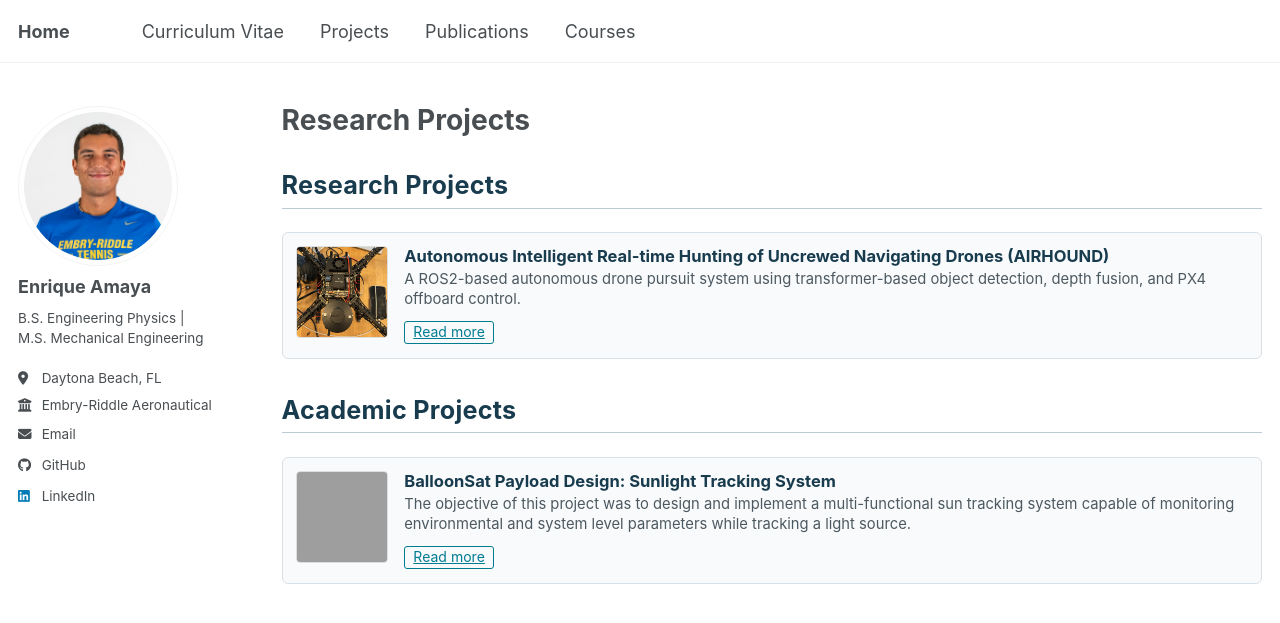
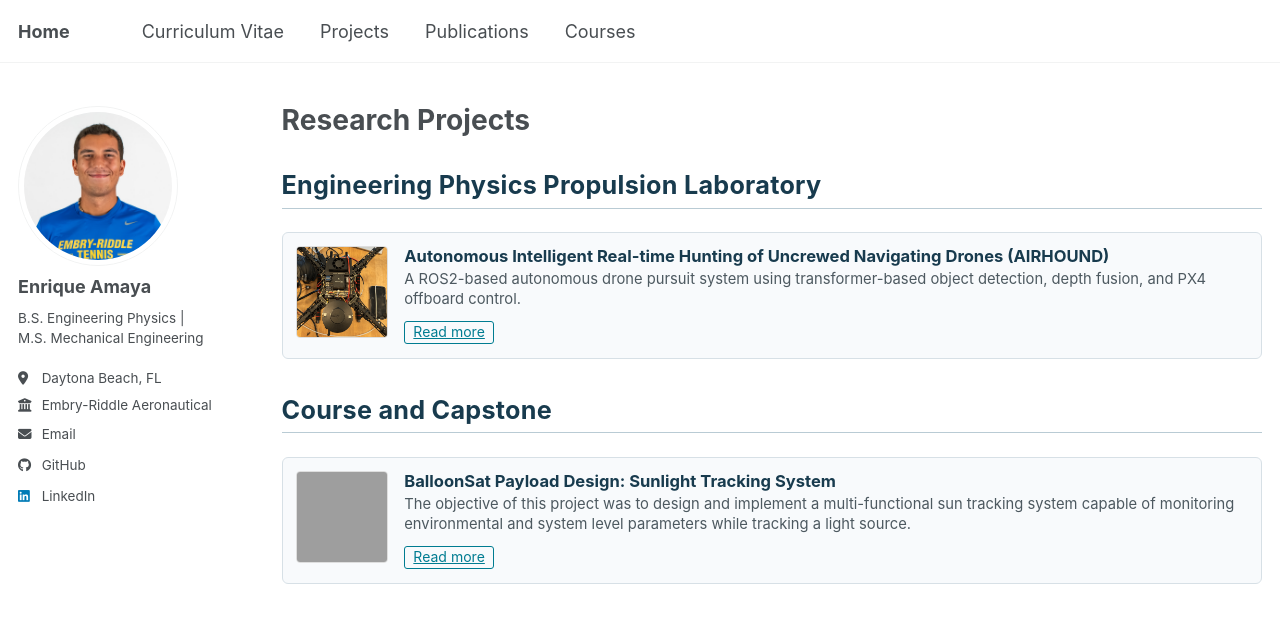
Before and after one commit to kikeamaya/kikeamaya.github.io, a Jekyll site: the page built from _pages/projects.html, in a window 1280 px wide, cut to the strip 0-623 px from the top of the page. Built offline with Jekyll 4.4.1, drawn with Linux system fonts in a browser that asks for light colours; a style sheet for code colours, icons or effects is not loaded; grey boxes are pictures that could not be loaded.

Commit message:
Changes: - Project Division Title Update - Publication Card Poster button added - SPIE and SRS pdf posters added - Publication markdown files updated Poster button

```diff
--- a/_includes/archive-single-publications.html
+++ b/_includes/archive-single-publications.html
@@ -41,6 +41,12 @@
             Project
           </a>
         {% endif %}
+
+        {% if post.poster_pdf %}
+          <a class="publication-card__button" href="{{ post.poster_pdf | relative_url }}" target="_blank" rel="noopener noreferrer">
+            Poster
+          </a>
+        {% endif %}
       </div>
     </div>
   </article>
--- a/_pages/projects.html
+++ b/_pages/projects.html
@@ -5,7 +5,7 @@ permalink: /projects/
 author_profile: true
 ---
 
-<h2 class="project-section-title">Research Projects</h2>
+<h2 class="project-section-title">Engineering Physics Propulsion Laboratory</h2>
 
 <div class="list__wrapper">
 {% for post in site.portfolio %}
@@ -16,7 +16,7 @@ author_profile: true
 </div>
 
 
-<h2 class="project-section-title">Academic Projects</h2>
+<h2 class="project-section-title">Course and Capstone</h2>
 
 <div class="list__wrapper">
 {% for post in site.portfolio %}
```
Also changed, not shown: _publications/erau-beyond-article.md (+1 -0 lines), _publications/spie-manuscript.md (+1 -0 lines), 2 other files.
